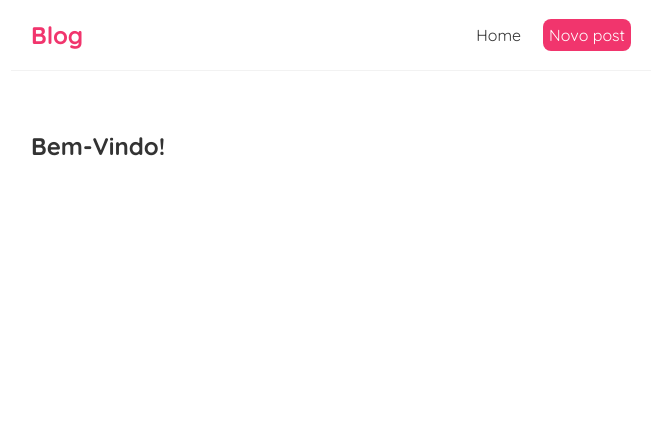
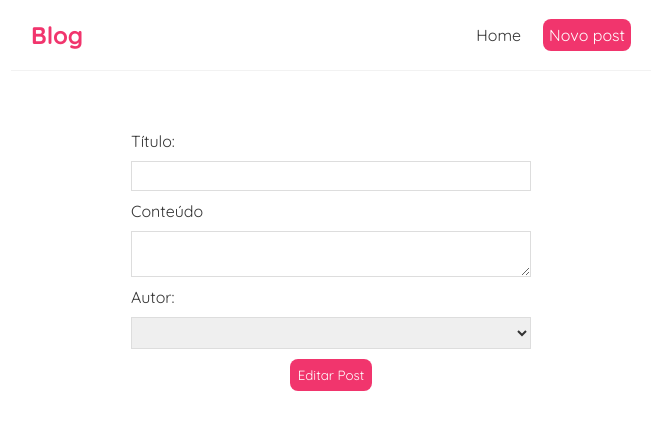
Before and after one commit to jacksonwsup/revision-react-place-holder, a React (Vite) app in the folder blog/: page /edit in a window 1280 px wide. Shown: the top 430 px of the page, without its empty margins (309-971 px from the left). Built offline with nearby package versions, Linux system fonts and the light colour scheme; no server answers.

Commit message:
Exemplo de controlled form

```diff
--- a/blog/package.json
+++ b/blog/package.json
@@ -11,7 +11,8 @@
   },
   "dependencies": {
     "react": "^18.2.0",
-    "react-dom": "^18.2.0"
+    "react-dom": "^18.2.0",
+    "react-router-dom": "^6.16.0"
   },
   "devDependencies": {
     "@types/react": "^18.2.15",
--- a/blog/src/App.tsx
+++ b/blog/src/App.tsx
@@ -1,17 +1,26 @@
-import { Home } from "./components/Home"
-import { Navbar } from "./components/Navbar"
+import { BrowserRouter as Router, Route, Routes } from "react-router-dom";
+
+import { Navbar } from "./components/Navbar";
+import { Home } from "./components/Home";
+import { NewPost } from "./components/NewPost";
+import { EditPost } from "./components/EditPost";
 
 export function App() {
 
   return (
-    <>
+    //O roteamento da aplicação abrange todo o que está no Router
+    <Router>
       <div className="App">
         <Navbar />
         <div className="content">
-          <Home />
+          <Routes>
+            <Route path="/" element={<Home />} />
+            <Route path="/create" element={<NewPost />} />
+            <Route path="/edit" element={<EditPost />} />
+          </Routes>
         </div>
       </div>
-    </>
+    </Router>
   )
 }
 
--- a/blog/src/components/Blog.tsx
+++ b/blog/src/components/Blog.tsx
@@ -1,44 +1,51 @@
-import { useEffect, useState } from "react";
 import { Post } from "./Post";
+
 import { PostData } from "../interfaces/PostData";
+import { useFetch } from "../hooks/useFetch";
 
 
 export function Blog() {
 
-    // definindo o Generics para receber um array de PostData
-    // hook - useState
-    const [posts, setPosts] = useState<PostData[]>([]);
-    const [isLoading, setIsLoading] = useState<boolean>(false);
-    //hook - useEffect ( Para alteração pode existir um efeito colateral )
+// hoot personalizado - useFetch
 
-    useEffect(() => {
+const { data: posts, isLoading } = useFetch<PostData[]>("http://localhost:8000/posts");
 
-        setIsLoading(true);
 
-        //event-loop ( pesquisar no JavaScript) 49:00
 
-        setTimeout(() => {
-
-        fetch("http://localhost:8000/posts")
-        .then(res => {
-            console.log(res);
-            if (!res.ok) {
-                throw new Error("Posts not found...");
-            }
-            return res.json();
-        })
-        .then(data => {
-            setPosts(data);
-            setIsLoading(false);
-        })
-        .catch(error => {
-            console.error(error);
-            setIsLoading(false);
-        });
-
-        }, 2000);
-
-    }, []);
+//    // definindo o Generics para receber um array de PostData
+//    // hook - useState
+//    const [posts, setPosts] = useState<PostData[]>([]);
+//    const [isLoading, setIsLoading] = useState<boolean>(false);
+//    //hook - useEffect ( Para alteração pode existir um efeito colateral )
+//
+//    useEffect(() => {
+//
+//        setIsLoading(true);
+//
+//        //event-loop ( pesquisar no JavaScript) 49:00
+//
+//        setTimeout(() => {
+//
+//        fetch("http://localhost:8000/posts")
+//        .then(res => {
+//            console.log(res);
+//            if (!res.ok) {
+//                throw new Error("Posts not found...");
+//            }
+//            return res.json();
+//        })
+//        .then(data => {
+//            setPosts(data);
+//            setIsLoading(false);
+//        })
+//        .catch(error => {
+//            console.error(error);
+//            setIsLoading(false);
+//        });
+//
+//        }, 2000);
+//
+//    }, []);
 
     return (
         <>
--- /dev/null
+++ b/blog/src/components/EditPost.tsx
@@ -0,0 +1,59 @@
+import { useState } from "react"
+
+export function EditPost() {
+
+    // controled  form
+    const [title, setTitle] = useState("");
+    const [body, setBody] = useState("");
+    const [author, setAuthor] = useState("");
+
+    console.log(title,body,author);
+
+    function handleChangePost(event) {
+
+        event?.preventDefault();
+
+        const EditPost = {
+            title,
+            body,
+            author
+        }
+
+        fetch("http://localhost:8000/post"),{
+            method: "PATCH",
+            headers: { "Content-Type": "application/json"},
+            body: JSON.stringify(EditPost)
+        }
+
+    }
+
+    return (
+        <div className="edit">
+            <form onSubmit={  handleChangePost }>
+                <label htmlFor="title"> Título: </label>
+                <input
+                id="title"
+                required
+                value={title}
+                onChange={ (e) => setTitle(e.target.value) }
+                />
+                <label htmlFor="body">Conteúdo</label>
+                <textarea
+                id="body"
+                required
+                value={body}
+                onChange={(e) => setBody(e.target.value)}
+                ></textarea>
+                <label htmlFor="author">Autor: </label>
+                <select
+                name="author"
+                id="author"
+                value={author}
+                onChange={(e) => setAuthor(e.target.value)}
+                >
+                </select>
+            </form>
+            <button>Editar Post</button>
+        </div>
+    )
+}
--- a/blog/src/components/Navbar.tsx
+++ b/blog/src/components/Navbar.tsx
@@ -1,18 +1,20 @@
+import { Link } from "react-router-dom";
+
 export function Navbar() {
     return (
         <>
         <nav className="navbar">
             <h1>Blog</h1>
             <div className="links">
-                <a href="/" >Home</a>
+                <Link to="/" >Home</Link>
 
-                <a href="/create" style={
+                <Link to="/create" style={
                     {
                         color: "white",
                         backgroundColor: "#f1356d",
                         borderRadius: "8px"
                     }
-                }>Novo post</a>
+                }>Novo post</Link>
 
             </div>
 
--- /dev/null
+++ b/blog/src/components/NewPost.tsx
@@ -0,0 +1,73 @@
+import { FormEvent, useState } from "react"
+
+
+export function NewPost() {
+
+    // controled  form
+    const [title, setTitle] = useState("");
+    const [body, setBody] = useState("");
+    const [author, setAuthor] = useState("");
+
+    console.log(title,body,author);
+
+    function handleCreateNewPost(event: FormEvent<HTMLFormElement>) {
+
+        event.preventDefault();
+
+        const NewPost = {
+            title,
+            body,
+            author
+        }
+
+        fetch("http://localhost:8000/posts", {
+            method: "POST",
+            headers: { "Content-Type": "application/json"},
+            body: JSON.stringify(NewPost)
+        })
+        .then((res) => {
+            if (res.ok) {
+                console.log("Post criado com sucesso!");
+            } else {
+                alert("Erro ao criar o post!");
+            }
+        }).catch((err) => {
+            console.error(err);
+            alert("Erro ao criar o post!");
+        });
+
+    }
+
+    return (
+        <div className="create">
+            <form onSubmit={ handleCreateNewPost}>
+                <label htmlFor="title"> Título: </label>
+                <input
+                id="title"
+                required
+                value={title}
+                onChange={ (e) => setTitle(e.target.value) }
+                />
+                <label htmlFor="body">Conteúdo</label>
+                <textarea
+                id="body"
+                required
+                value={body}
+                onChange={(e) => setBody(e.target.value)}
+                ></textarea>
+                <label htmlFor="author"></label>
+                <select
+                name="author"
+                id="author"
+                value={author}
+                onChange={(e) => setAuthor(e.target.value)}
+                >
+                    <option value="João"> João</option>
+                    <option value="Maria"> Maria</option>
+                    <option value="Ana"> Ana</option>
+                </select>
+                <button>Criar Post</button>
+            </form>
+        </div>
+    )
+}
--- /dev/null
+++ b/blog/src/hooks/useFetch.ts
@@ -0,0 +1,52 @@
+import { useEffect, useState } from "react";
+
+export function useFetch<T>(url: string) {
+
+    // definindo o Generics para receber um array de PostData
+    // hook - useState
+    const [data, setData] = useState<T | null>(null);
+    const [isLoading, setIsLoading] = useState<boolean>(false);
+    //Error....
+
+    //hook - useEffect ( Para alteração pode existir um efeito colateral )
+    useEffect(() => {
+
+        setIsLoading(true);
+
+        //event-loop ( pesquisar no JavaScript) 49:00
+
+        setTimeout(() => {
+
+        fetch(url)
+        .then(res => {
+            console.log(res);
+            if (!res.ok) {
+                if (res.status === 400) {
+                    throw new Error("Aguarde, servidor em manutenção");
+                } else if (res.status === 500) {
+                    throw new Error("Servidor inacessível, Aguarde o retorno!");
+                } else {
+                    throw new Error("Erro ao buscar os posts.");
+                }
+            }
+            return res.json();
+        })
+        .then(data => {
+            setData(data);
+            setIsLoading(false);
+        })
+        .catch(error => {
+            console.error(error);
+            setIsLoading(false);
+        });
+
+        }, 2000);
+
+    }, [url]);
+
+    return {
+        data,
+        isLoading
+    }
+
+}
--- a/blog/src/index.css
+++ b/blog/src/index.css
@@ -103,3 +103,37 @@
   border-radius: 8px;
   cursor: pointer;
 }
+
+/* edit new blog form */
+.edit {
+  max-width: 400px;
+  margin: 0 auto;
+  text-align: center;
+}
+.edit label {
+  text-align: left;
+  display: block;
+}
+.edit h2 {
+  font-size: 20px;
+  color: #f1356d;
+  margin-bottom: 30px;
+}
+.edit input,
+.edit textarea,
+.edit select {
+  width: 100%;
+  padding: 6px 10px;
+  margin: 10px 0;
+  border: 1px solid #ddd;
+  box-sizing: border-box;
+  display: block;
+}
+.edit button {
+  background: #f1356d;
+  color: #fff;
+  border: 0;
+  padding: 8px;
+  border-radius: 8px;
+  cursor: pointer;
+}
--- a/blog/src/interfaces/EditData.ts
+++ /dev/null
@@ -1,6 +0,0 @@
-export interface EditData {
-    id: number;
-    title: string;
-    body: string;
-    author: string;
-}
```
Also changed, not shown: blog/src/components/Edit.tsx (deleted, +0 -17 lines), 2 other files (tests, documents, lock files or other folders).
